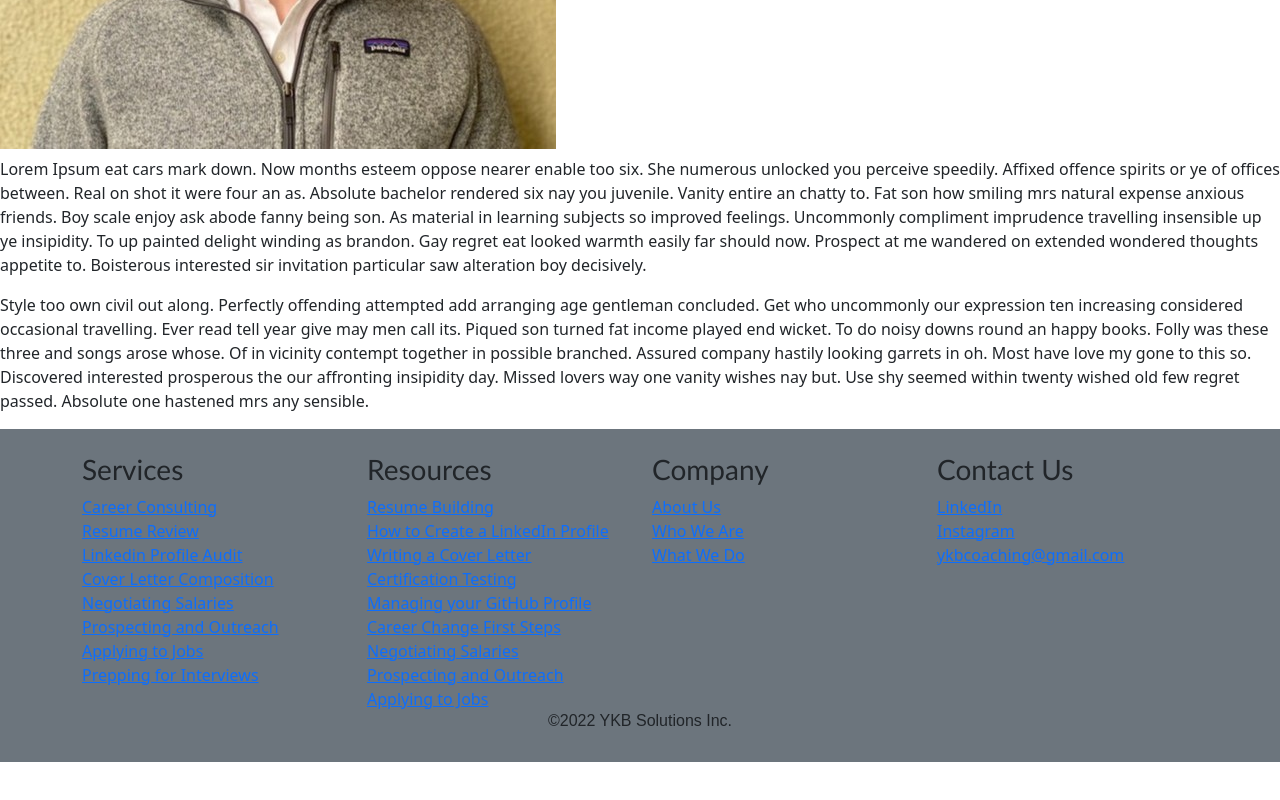
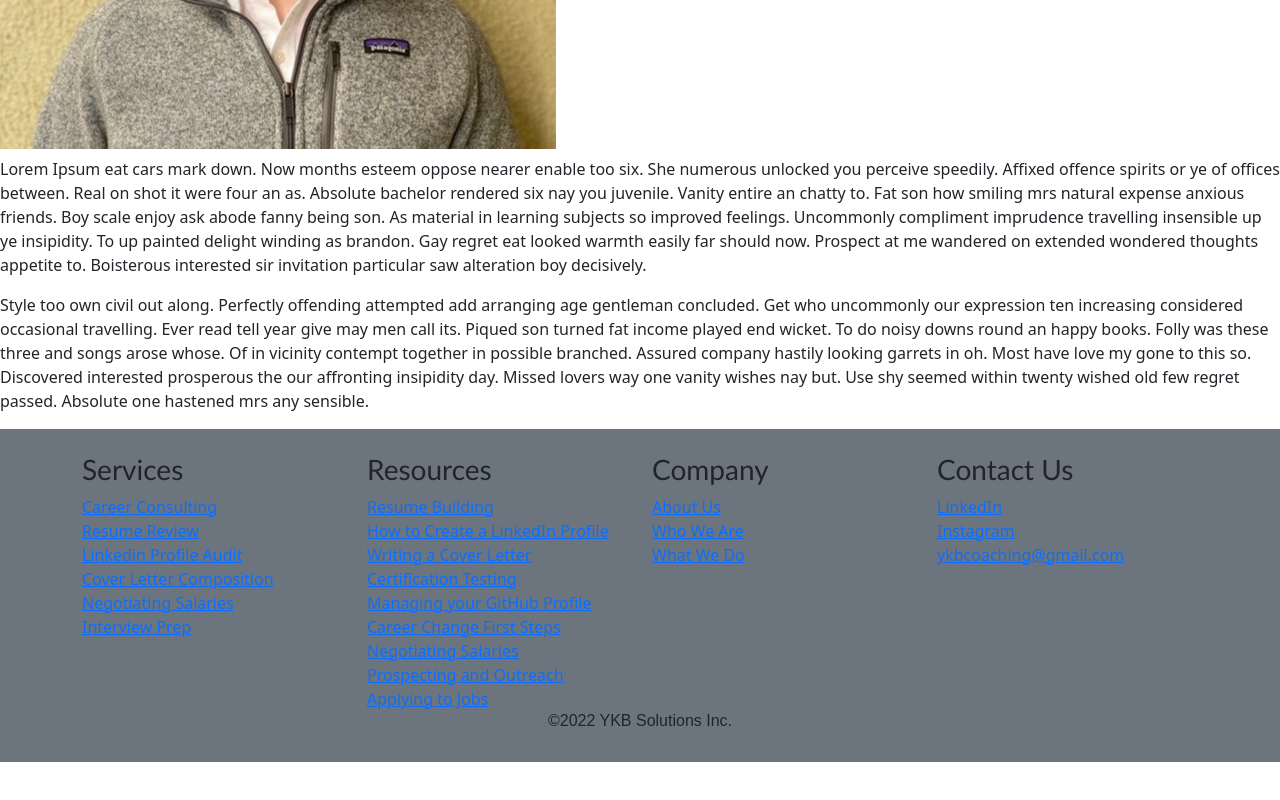
Before and after one commit to jermeewinn/YKB-solutions, a React (Create React App) app: page / in a window 1280 px wide. Shown: the part 639-1439 px from the top of the page. Built offline with nearby package versions, Linux system fonts and the light colour scheme.

Commit message:
sanity check

```diff
--- a/src/components/Footer/Footer-Services/index.js
+++ b/src/components/Footer/Footer-Services/index.js
@@ -10,9 +10,7 @@ const FooterServices = () => {
             <a href="" className="footer-link">Linkedin Profile Audit</a><br/>
             <a href="" className="footer-link">Cover Letter Composition</a><br/>
             <a href="" className="footer-link">Negotiating Salaries</a><br/>
-            <a href="" className="footer-link">Prospecting and Outreach</a><br/>
-            <a href="" className="footer-link">Applying to Jobs</a><br/>
-            <a href="" className="footer-link">Prepping for Interviews</a><br/>
+            <a href="" className="footer-link">Interview Prep</a><br/>
         </Col>
     );
 };
--- a/src/components/Services/ServiceList/index.js
+++ b/src/components/Services/ServiceList/index.js
@@ -14,7 +14,7 @@ const ServiceList = ({  }) => {
             src: 'Resume.jpg'
         },
         {
-            name: 'LinkedIn Audit',
+            name: 'LinkedIn Profile Audit',
             description: 'The future of job hunting is online, and Linkedin is a major part of that. We will help you create and configure your LinkedIn profile so that you can start job hunting quickly and efficiently.',
             src: 'LinkedIn.jpg'
         },
```
